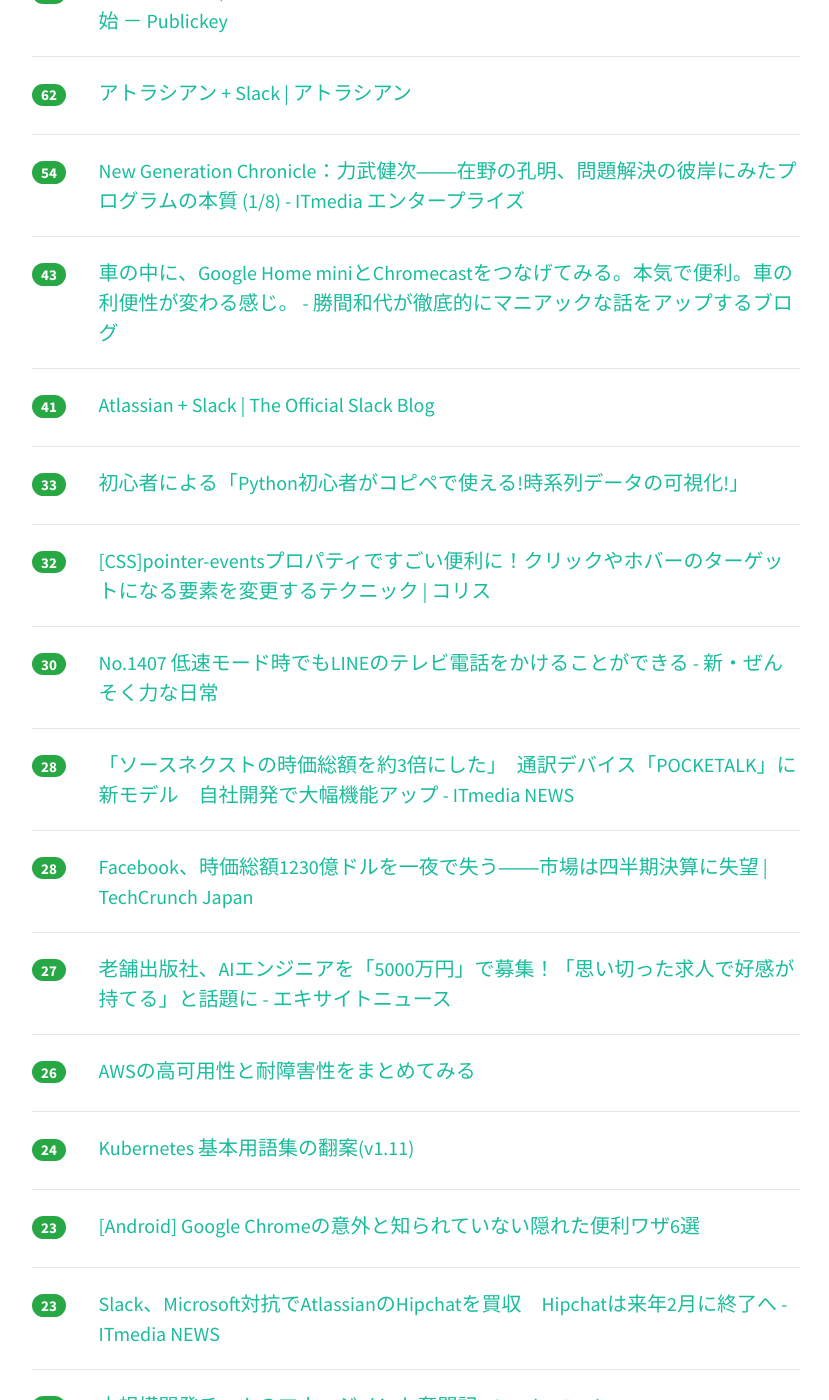
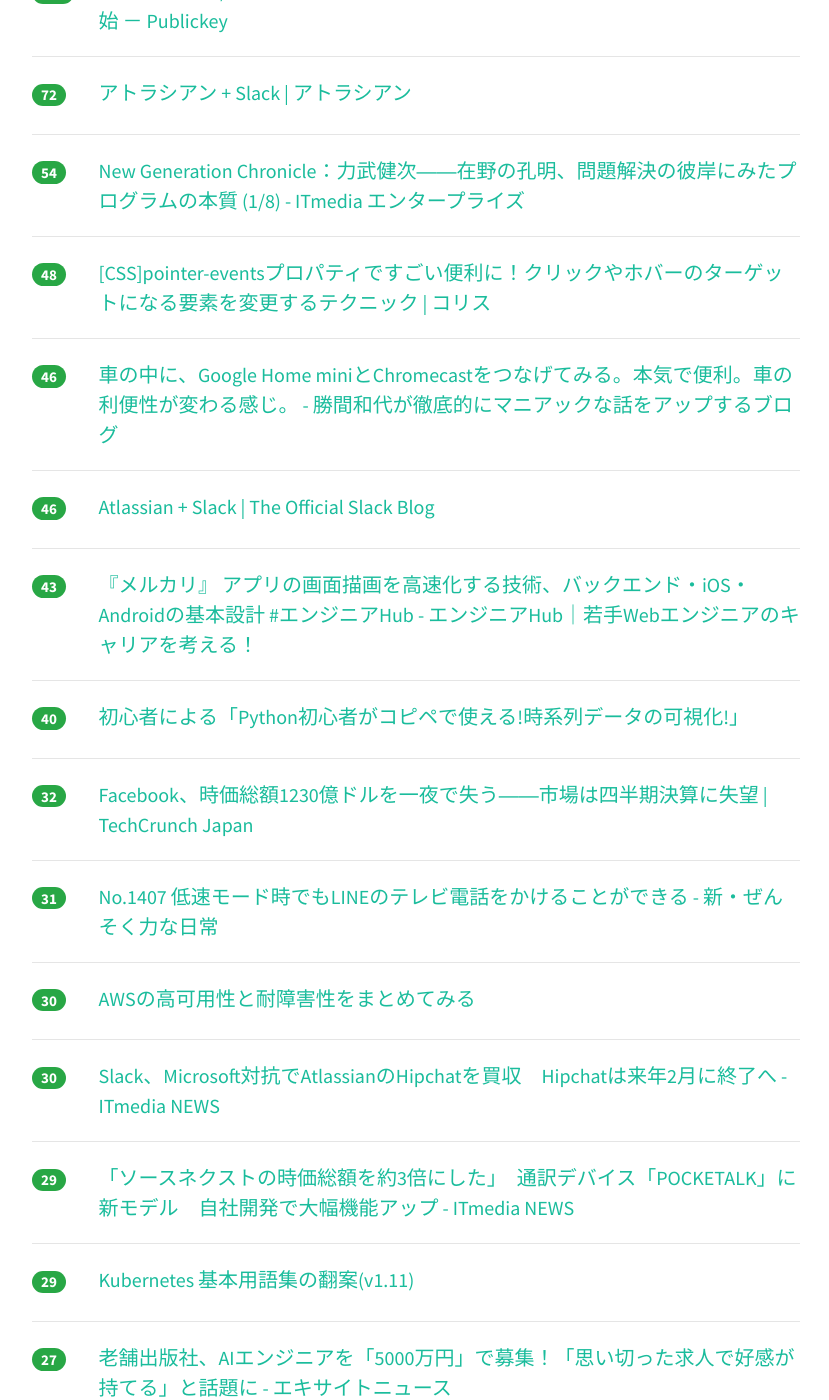
Before and after one commit to yatta47/hatena-matome-site, a Jekyll site: the page built from _posts/2018-07-27-hatena.md, in a window 1280 px wide and 1400 px high, scrolled down 880 px. Shown: the whole window, without its empty margins (224-1053 px from the left). Built offline with Jekyll 4.4.1, drawn with Linux system fonts in a browser that asks for light colours; nearby versions of some CDN libraries; some of the changed text lies outside the part shown.

Commit message:
Updated 2018-07-27

```diff
--- a/_posts/2018-07-27-hatena.md
+++ b/_posts/2018-07-27-hatena.md
@@ -1,43 +1,43 @@
 ---
 layout: post
 title:  "2018-07-27 はてぶIT"
-date:   2018-07-27 13:02:24
+date:   2018-07-27 14:02:50
 tags: [it-hotentry]
 ---
-41 件のデータあり
+46 件のデータあり
 
 <hr><div class="row">
-<div class="col-1"><span class="badge badge-pill badge-success h2">146</span></div>
+<div class="col-1"><span class="badge badge-pill badge-success h2">232</span></div>
 <div class="col-11"><a href='http://www.itmedia.co.jp/mobile/articles/1807/27/news037.html' target='_blank'>2年以上前の「iPhone SE」がいまだに“現役”の理由 - ITmedia Mobile</a></div>
 </div>
 <hr>
 <div class="row">
-<div class="col-1"><span class="badge badge-pill badge-success h2">125</span></div>
+<div class="col-1"><span class="badge badge-pill badge-success h2">146</span></div>
+<div class="col-11"><a href='https://japan.blogs.atlassian.com/2018/07/new-atlassian-slack-partnership/' target='_blank'>Slackとの新しいパートナーシップの発表について | Atlassian Blogs</a></div>
+</div>
+<hr>
+<div class="row">
+<div class="col-1"><span class="badge badge-pill badge-success h2">141</span></div>
 <div class="col-11"><a href='https://headlines.yahoo.co.jp/hl?a=20180726-00000104-jij-pol' target='_blank'>最新閲覧ソフト、官庁HPに警告＝通信暗号化へ順次対応―総務省など（時事通信） - Yahoo!ニュース</a></div>
 </div>
 <hr>
 <div class="row">
-<div class="col-1"><span class="badge badge-pill badge-success h2">123</span></div>
-<div class="col-11"><a href='https://japan.blogs.atlassian.com/2018/07/new-atlassian-slack-partnership/' target='_blank'>Slackとの新しいパートナーシップの発表について | Atlassian Blogs</a></div>
-</div>
-<hr>
-<div class="row">
-<div class="col-1"><span class="badge badge-pill badge-success h2">105</span></div>
+<div class="col-1"><span class="badge badge-pill badge-success h2">136</span></div>
 <div class="col-11"><a href='https://toyokeizai.net/articles/-/229925' target='_blank'>日本人は｢GAFAの恐ろしさ｣を知らなすぎる | 読書 | 東洋経済オンライン | 経済ニュースの新基準</a></div>
 </div>
 <hr>
 <div class="row">
-<div class="col-1"><span class="badge badge-pill badge-success h2">100</span></div>
+<div class="col-1"><span class="badge badge-pill badge-success h2">111</span></div>
 <div class="col-11"><a href='https://uinyan.com/engineer_dj_meetup_2_report/' target='_blank'>「エンジニアのためのDJ Meetup ＃2」レポート 〜エンジニアがDJを体験してわかったこと〜 | uinyan．com</a></div>
 </div>
 <hr>
 <div class="row">
-<div class="col-1"><span class="badge badge-pill badge-success h2">97</span></div>
+<div class="col-1"><span class="badge badge-pill badge-success h2">107</span></div>
 <div class="col-11"><a href='https://www.publickey1.jp/blog/18/docker_for_winmackubernetesstable_channel.html' target='_blank'>Docker for Win/MacのKubernetes統合が正式版に。Stable Channelでリリース開始 － Publickey</a></div>
 </div>
 <hr>
 <div class="row">
-<div class="col-1"><span class="badge badge-pill badge-success h2">62</span></div>
+<div class="col-1"><span class="badge badge-pill badge-success h2">72</span></div>
 <div class="col-11"><a href='https://ja.atlassian.com/partnerships/slack' target='_blank'>アトラシアン + Slack | アトラシアン</a></div>
 </div>
 <hr>
@@ -47,38 +47,58 @@ tags: [it-hotentry]
 </div>
 <hr>
 <div class="row">
-<div class="col-1"><span class="badge badge-pill badge-success h2">43</span></div>
+<div class="col-1"><span class="badge badge-pill badge-success h2">48</span></div>
+<div class="col-11"><a href='https://coliss.com/articles/build-websites/operation/css/css-pointer-events.html' target='_blank'>[CSS]pointer-eventsプロパティですごい便利に！クリックやホバーのターゲットになる要素を変更するテクニック | コリス</a></div>
+</div>
+<hr>
+<div class="row">
+<div class="col-1"><span class="badge badge-pill badge-success h2">46</span></div>
 <div class="col-11"><a href='http://katsumakazuyo.hatenablog.com/entry/2018/07/26/231321' target='_blank'>車の中に、Google Home miniとChromecastをつなげてみる。本気で便利。車の利便性が変わる感じ。 - 勝間和代が徹底的にマニアックな話をアップするブログ</a></div>
 </div>
 <hr>
 <div class="row">
-<div class="col-1"><span class="badge badge-pill badge-success h2">41</span></div>
+<div class="col-1"><span class="badge badge-pill badge-success h2">46</span></div>
 <div class="col-11"><a href='https://slackhq.com/atlassian-and-slack-partnership' target='_blank'>Atlassian + Slack | The Official Slack Blog</a></div>
 </div>
 <hr>
 <div class="row">
-<div class="col-1"><span class="badge badge-pill badge-success h2">33</span></div>
+<div class="col-1"><span class="badge badge-pill badge-success h2">43</span></div>
+<div class="col-11"><a href='https://employment.en-japan.com/engineerhub/entry/2018/07/27/110000' target='_blank'>『メルカリ』 アプリの画面描画を高速化する技術、バックエンド・iOS・Androidの基本設計 #エンジニアHub - エンジニアHub｜若手Webエンジニアのキャリアを考える！</a></div>
+</div>
+<hr>
+<div class="row">
+<div class="col-1"><span class="badge badge-pill badge-success h2">40</span></div>
 <div class="col-11"><a href='https://qiita.com/snuow/items/fe58b8f5e230f5dc48a4' target='_blank'>初心者による「Python初心者がコピペで使える!時系列データの可視化!」</a></div>
 </div>
 <hr>
 <div class="row">
 <div class="col-1"><span class="badge badge-pill badge-success h2">32</span></div>
-<div class="col-11"><a href='https://coliss.com/articles/build-websites/operation/css/css-pointer-events.html' target='_blank'>[CSS]pointer-eventsプロパティですごい便利に！クリックやホバーのターゲットになる要素を変更するテクニック | コリス</a></div>
+<div class="col-11"><a href='https://jp.techcrunch.com/2018/07/27/2018-07-26-facebook-officially-loses-123-billion-in-value/' target='_blank'>Facebook、時価総額1230億ドルを一夜で失う――市場は四半期決算に失望 | TechCrunch Japan</a></div>
+</div>
+<hr>
+<div class="row">
+<div class="col-1"><span class="badge badge-pill badge-success h2">31</span></div>
+<div class="col-11"><a href='https://mraka2015.hatenablog.com/entry/20180727/1532639289' target='_blank'>No.1407 低速モード時でもLINEのテレビ電話をかけることができる - 新・ぜんそく力な日常</a></div>
 </div>
 <hr>
 <div class="row">
 <div class="col-1"><span class="badge badge-pill badge-success h2">30</span></div>
-<div class="col-11"><a href='https://mraka2015.hatenablog.com/entry/20180727/1532639289' target='_blank'>No.1407 低速モード時でもLINEのテレビ電話をかけることができる - 新・ぜんそく力な日常</a></div>
+<div class="col-11"><a href='https://qiita.com/hz1_d/items/ca24e1d131bf475e23b1' target='_blank'>AWSの高可用性と耐障害性をまとめてみる</a></div>
 </div>
 <hr>
 <div class="row">
-<div class="col-1"><span class="badge badge-pill badge-success h2">28</span></div>
+<div class="col-1"><span class="badge badge-pill badge-success h2">30</span></div>
+<div class="col-11"><a href='http://www.itmedia.co.jp/news/articles/1807/27/news063.html' target='_blank'>Slack、Microsoft対抗でAtlassianのHipchatを買収　Hipchatは来年2月に終了へ - ITmedia NEWS</a></div>
+</div>
+<hr>
+<div class="row">
+<div class="col-1"><span class="badge badge-pill badge-success h2">29</span></div>
 <div class="col-11"><a href='http://www.itmedia.co.jp/news/articles/1807/26/news133.html' target='_blank'>「ソースネクストの時価総額を約3倍にした」　通訳デバイス「POCKETALK」に新モデル　自社開発で大幅機能アップ - ITmedia NEWS</a></div>
 </div>
 <hr>
 <div class="row">
-<div class="col-1"><span class="badge badge-pill badge-success h2">28</span></div>
-<div class="col-11"><a href='https://jp.techcrunch.com/2018/07/27/2018-07-26-facebook-officially-loses-123-billion-in-value/' target='_blank'>Facebook、時価総額1230億ドルを一夜で失う――市場は四半期決算に失望 | TechCrunch Japan</a></div>
+<div class="col-1"><span class="badge badge-pill badge-success h2">29</span></div>
+<div class="col-11"><a href='https://qiita.com/zembutsu/items/a23bd834438518268116' target='_blank'>Kubernetes 基本用語集の翻案(v1.11)</a></div>
 </div>
 <hr>
 <div class="row">
@@ -88,12 +108,12 @@ tags: [it-hotentry]
 <hr>
 <div class="row">
 <div class="col-1"><span class="badge badge-pill badge-success h2">26</span></div>
-<div class="col-11"><a href='https://qiita.com/hz1_d/items/ca24e1d131bf475e23b1' target='_blank'>AWSの高可用性と耐障害性をまとめてみる</a></div>
+<div class="col-11"><a href='https://speakerdeck.com/yunon_phys/da-gui-mo-kai-fa-timufalsemanezimentofen-dou-ji' target='_blank'>大規模開発チームのマネージメント奮闘記 - Speaker Deck</a></div>
 </div>
 <hr>
 <div class="row">
 <div class="col-1"><span class="badge badge-pill badge-success h2">24</span></div>
-<div class="col-11"><a href='https://qiita.com/zembutsu/items/a23bd834438518268116' target='_blank'>Kubernetes 基本用語集の翻案(v1.11)</a></div>
+<div class="col-11"><a href='https://dev.classmethod.jp/etc/setup-mockserver-mmock/' target='_blank'>JSON/YAMLで定義可能なHTTPモックサーバーMmockを触ってみる（セットアップ、シンプルなモックの定義、ブラウザでのアクセスログおよびモック定義一覧の確認まで） ｜ Developers.IO</a></div>
 </div>
 <hr>
 <div class="row">
@@ -102,18 +122,8 @@ tags: [it-hotentry]
 </div>
 <hr>
 <div class="row">
-<div class="col-1"><span class="badge badge-pill badge-success h2">23</span></div>
-<div class="col-11"><a href='http://www.itmedia.co.jp/news/articles/1807/27/news063.html' target='_blank'>Slack、Microsoft対抗でAtlassianのHipchatを買収　Hipchatは来年2月に終了へ - ITmedia NEWS</a></div>
-</div>
-<hr>
-<div class="row">
-<div class="col-1"><span class="badge badge-pill badge-success h2">21</span></div>
-<div class="col-11"><a href='https://speakerdeck.com/yunon_phys/da-gui-mo-kai-fa-timufalsemanezimentofen-dou-ji' target='_blank'>大規模開発チームのマネージメント奮闘記 - Speaker Deck</a></div>
-</div>
-<hr>
-<div class="row">
 <div class="col-1"><span class="badge badge-pill badge-success h2">20</span></div>
-<div class="col-11"><a href='https://employment.en-japan.com/engineerhub/entry/2018/07/27/110000' target='_blank'>『メルカリ』 アプリの画面描画を高速化する技術、バックエンド・iOS・Androidの基本設計 #エンジニアHub - エンジニアHub｜若手Webエンジニアのキャリアを考える！</a></div>
+<div class="col-11"><a href='https://speakerdeck.com/izumin5210/context-dot-context-is-not-just-for-cancelation' target='_blank'>context.Context is not just for cancelation - Speaker Deck</a></div>
 </div>
 <hr>
 <div class="row">
@@ -123,7 +133,12 @@ tags: [it-hotentry]
 <hr>
 <div class="row">
 <div class="col-1"><span class="badge badge-pill badge-success h2">19</span></div>
-<div class="col-11"><a href='https://dev.classmethod.jp/etc/setup-mockserver-mmock/' target='_blank'>JSON/YAMLで定義可能なHTTPモックサーバーMmockを触ってみる（セットアップ、シンプルなモックの定義、ブラウザでのアクセスログおよびモック定義一覧の確認まで） ｜ Developers.IO</a></div>
+<div class="col-11"><a href='https://japan.cnet.com/article/35123129/' target='_blank'>サムスン、スマートフォン用の「割れない」ディスプレイがUL認証取得 - CNET Japan</a></div>
+</div>
+<hr>
+<div class="row">
+<div class="col-1"><span class="badge badge-pill badge-success h2">18</span></div>
+<div class="col-11"><a href='https://pc.watch.impress.co.jp/docs/news/1135028.html' target='_blank'>Bluetoothのペアリング処理に秘密鍵を取得可能な脆弱性 ～中間者攻撃で通信データの傍受や改竄が可能に - PC Watch</a></div>
 </div>
 <hr>
 <div class="row">
@@ -132,23 +147,13 @@ tags: [it-hotentry]
 </div>
 <hr>
 <div class="row">
-<div class="col-1"><span class="badge badge-pill badge-success h2">18</span></div>
-<div class="col-11"><a href='https://speakerdeck.com/izumin5210/context-dot-context-is-not-just-for-cancelation' target='_blank'>context.Context is not just for cancelation - Speaker Deck</a></div>
+<div class="col-1"><span class="badge badge-pill badge-success h2">17</span></div>
+<div class="col-11"><a href='http://www.youtube.com/watch?v=BbFRQ4BdIys' target='_blank'>ソニーの犬型ロボット「aibo」と犬の共生の可能性を探る実験動画</a></div>
 </div>
 <hr>
 <div class="row">
 <div class="col-1"><span class="badge badge-pill badge-success h2">17</span></div>
-<div class="col-11"><a href='https://pc.watch.impress.co.jp/docs/news/1135028.html' target='_blank'>Bluetoothのペアリング処理に秘密鍵を取得可能な脆弱性 ～中間者攻撃で通信データの傍受や改竄が可能に - PC Watch</a></div>
-</div>
-<hr>
-<div class="row">
-<div class="col-1"><span class="badge badge-pill badge-success h2">17</span></div>
-<div class="col-11"><a href='https://japan.cnet.com/article/35123129/' target='_blank'>サムスン、スマートフォン用の「割れない」ディスプレイがUL認証取得 - CNET Japan</a></div>
-</div>
-<hr>
-<div class="row">
-<div class="col-1"><span class="badge badge-pill badge-success h2">17</span></div>
-<div class="col-11"><a href='http://www.youtube.com/watch?v=BbFRQ4BdIys' target='_blank'>ソニーの犬型ロボット「aibo」と犬の共生の可能性を探る実験動画</a></div>
+<div class="col-11"><a href='https://design.bizreach.co.jp/archives/3019' target='_blank'>サーバーサイドエンジニアにフロントエンドの研修をした話 | BIZREACH Designer Blog</a></div>
 </div>
 <hr>
 <div class="row">
@@ -167,13 +172,18 @@ tags: [it-hotentry]
 </div>
 <hr>
 <div class="row">
-<div class="col-1"><span class="badge badge-pill badge-success h2">13</span></div>
-<div class="col-11"><a href='https://jp.techcrunch.com/2018/07/27/net-marketing-qoon/' target='_blank'>「Omiai」のネットマーケティング 、新アプリ「QooN」で日本のデーティング市場の開拓目指す | TechCrunch Japan</a></div>
+<div class="col-1"><span class="badge badge-pill badge-success h2">15</span></div>
+<div class="col-11"><a href='https://japan.cnet.com/article/35123143/' target='_blank'>アマゾンの顔認識技術、米議員28人の顔を犯罪者と誤認--人権団体が報告 - CNET Japan</a></div>
 </div>
 <hr>
 <div class="row">
-<div class="col-1"><span class="badge badge-pill badge-success h2">11</span></div>
+<div class="col-1"><span class="badge badge-pill badge-success h2">13</span></div>
 <div class="col-11"><a href='https://realpython.com/documenting-python-code/' target='_blank'>Documenting Python Code: A Complete Guide – Real Python</a></div>
+</div>
+<hr>
+<div class="row">
+<div class="col-1"><span class="badge badge-pill badge-success h2">13</span></div>
+<div class="col-11"><a href='https://jp.techcrunch.com/2018/07/27/net-marketing-qoon/' target='_blank'>「Omiai」のネットマーケティング 、新アプリ「QooN」で日本のデーティング市場の開拓目指す | TechCrunch Japan</a></div>
 </div>
 <hr>
 <div class="row">
@@ -182,13 +192,38 @@ tags: [it-hotentry]
 </div>
 <hr>
 <div class="row">
+<div class="col-1"><span class="badge badge-pill badge-success h2">10</span></div>
+<div class="col-11"><a href='https://qiita.com/creaith/items/2d606a7f0effd5d839d5' target='_blank'>2d606a7f0effd5d839d5</a></div>
+</div>
+<hr>
+<div class="row">
+<div class="col-1"><span class="badge badge-pill badge-success h2">10</span></div>
+<div class="col-11"><a href='http://www.itmedia.co.jp/news/articles/1807/27/news065.html' target='_blank'>Hulu（日本）、ギガを減らさず視聴可能に - ITmedia NEWS</a></div>
+</div>
+<hr>
+<div class="row">
 <div class="col-1"><span class="badge badge-pill badge-success h2">9</span></div>
 <div class="col-11"><a href='https://jp.cointelegraph.com/news/blockchain-based-betting-platform-augur-now-features-assassination-markets' target='_blank'>ブロックチェーン基盤の「暗殺市場」が出現　批判の声も | Cointelegraph</a></div>
 </div>
 <hr>
 <div class="row">
+<div class="col-1"><span class="badge badge-pill badge-success h2">8</span></div>
+<div class="col-11"><a href='https://soudai.hatenablog.com/entry/midsummer_lt' target='_blank'>真夏の大LT大会の裏側と自分たちが出来ること - そーだいなるらくがき帳</a></div>
+</div>
+<hr>
+<div class="row">
 <div class="col-1"><span class="badge badge-pill badge-success h2">7</span></div>
 <div class="col-11"><a href='https://news.yahoo.co.jp/pickup/6291281' target='_blank'>Chromeで閲覧 官庁HPに警告 | 2018/7/26(木) 22:52 - Yahoo!ニュース</a></div>
+</div>
+<hr>
+<div class="row">
+<div class="col-1"><span class="badge badge-pill badge-success h2">7</span></div>
+<div class="col-11"><a href='http://tango-ruby.hatenablog.com/entry/2018/07/27/045252' target='_blank'>はてなブログにある映画の感想を人工知能で集めてウェブサイトを作った - ベルリンのITスタートアップで働くジャバ・ザ・ハットリの日記</a></div>
+</div>
+<hr>
+<div class="row">
+<div class="col-1"><span class="badge badge-pill badge-success h2">7</span></div>
+<div class="col-11"><a href='https://www.cinra.net/review/201807-utadahikaru' target='_blank'>宇多田ヒカルは本当に時代と関係なく生きてきた？『初恋』を考察 - レビュー : CINRA.NET</a></div>
 </div>
 <hr>
 <div class="row">
@@ -201,13 +236,3 @@ tags: [it-hotentry]
 <div class="col-11"><a href='https://www.hinapishi.com/entry/2018/07/27/000139' target='_blank'>2018年7月26日(木)のニュースまとめ（ツイート履歴） - ひなぴし</a></div>
 </div>
 <hr>
-<div class="row">
-<div class="col-1"><span class="badge badge-pill badge-success h2">4</span></div>
-<div class="col-11"><a href='https://design.bizreach.co.jp/archives/3019' target='_blank'>サーバーサイドエンジニアにフロントエンドの研修をした話 | BIZREACH Designer Blog</a></div>
-</div>
-<hr>
-<div class="row">
-<div class="col-1"><span class="badge badge-pill badge-success h2">0</span></div>
-<div class="col-11"><a href='https://qiita.com/creaith/items/2d606a7f0effd5d839d5' target='_blank'>2d606a7f0effd5d839d5</a></div>
-</div>
-<hr>
```
